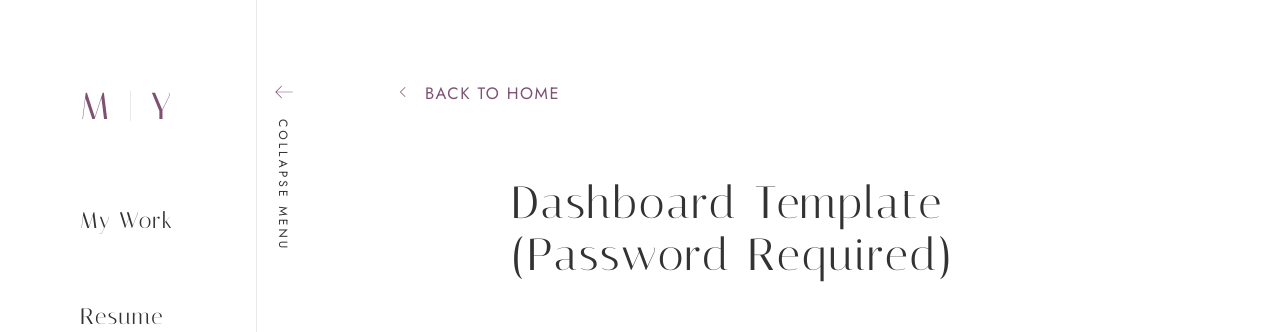
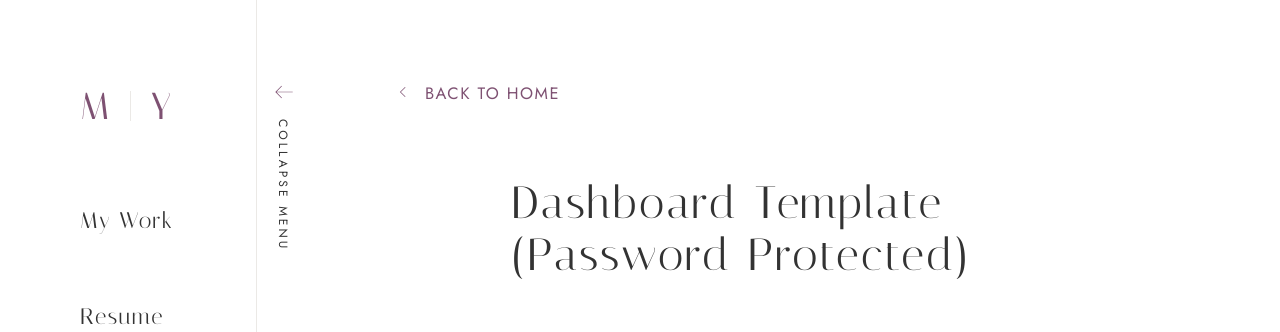
Before and after one commit to himonoye/design-portfolio, a React app: page /dashboard-template in a window 1280 px wide. Shown: the top 332 px of the page. Built offline with nearby package versions, Linux system fonts and the light colour scheme.

Commit message:
Fix password wording

```diff
--- a/src/components/pages/passcode_form/passcodeForm.tsx
+++ b/src/components/pages/passcode_form/passcodeForm.tsx
@@ -90,7 +90,7 @@ export default function PasswordForm({formHeading, setShowPortfolio}:passwordFor
       <div className="form-container">
         <Link linkText="Back to Home" style="link-primary" url=".." hasLeftIcon={true} hasRightIcon={false}/>
         <div className="project-hero-heading-container">
-          <div className="heading-lead">{formHeading + " (Password Required)"}</div>
+          <div className="heading-lead">{formHeading + " (Password Protected)"}</div>
           <div className="body-large">To view details of this project, please enter the password below. If you don’t have the password yet, feel free to reach out to me directly at mingxinye1128@gmail.com or on LinkedIn. I look forward to connecting with you!</div>
           <form className="form-body"
                 onSubmit={(event: React.FormEvent<HTMLFormElement>):void => {
```
